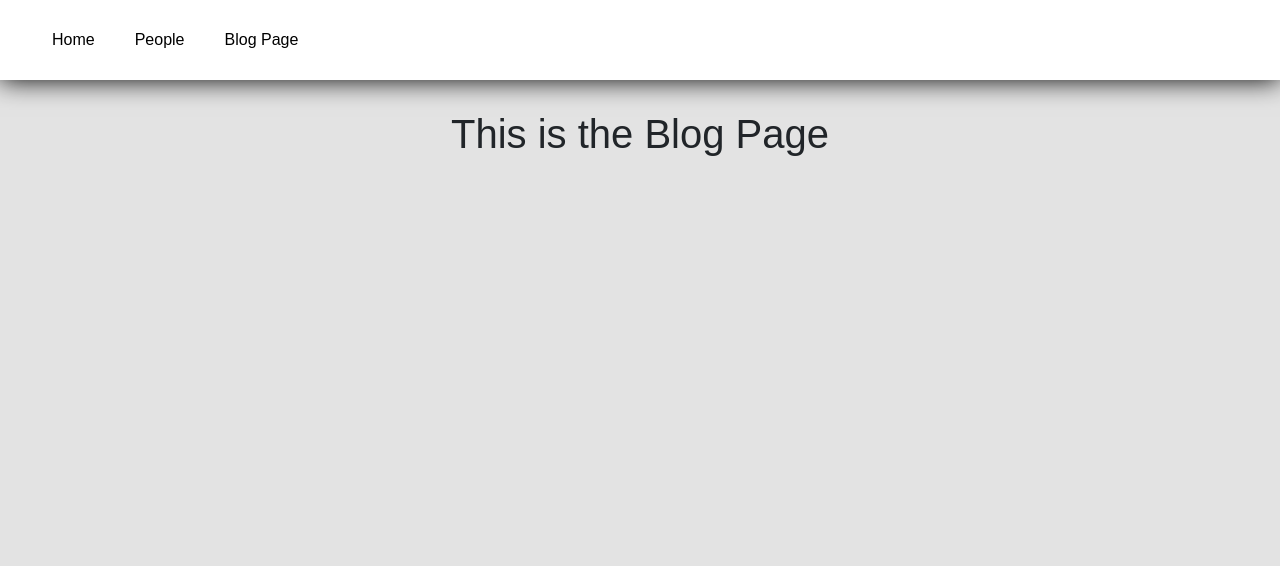
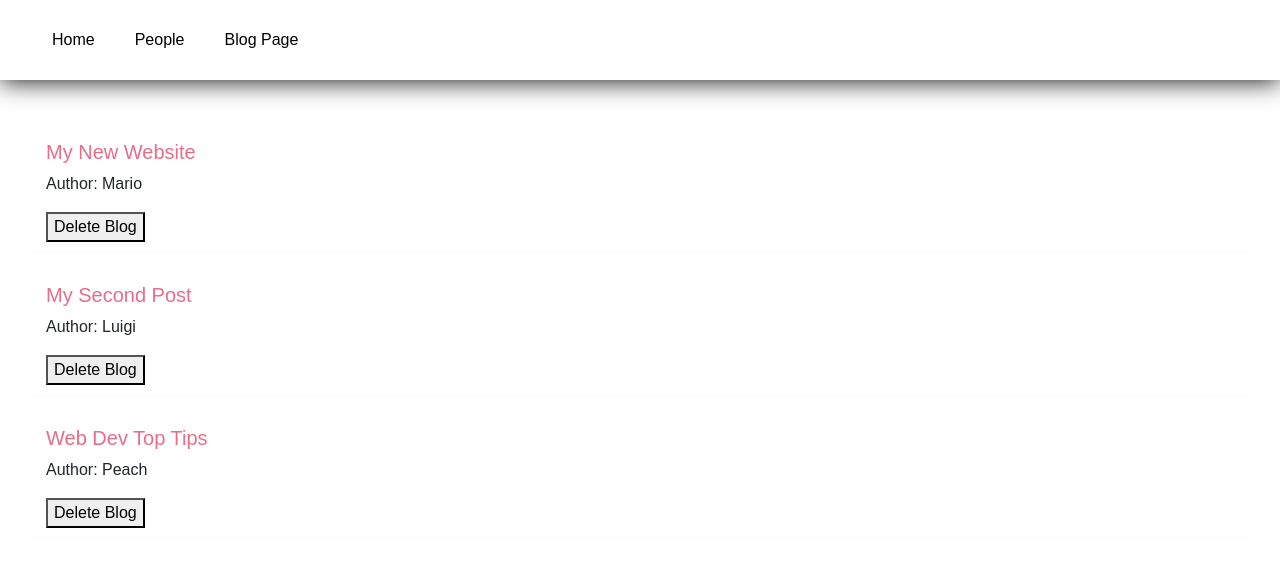
Before and after one commit to blakeah/SPA-website-V2, a React (Create React App) app: page /blog-page in a window 1280 px wide. Shown: the top 566 px of the page. Built offline with nearby package versions, Linux system fonts and the light colour scheme.

Commit message:
add blog section

```diff
--- a/package.json
+++ b/package.json
@@ -10,7 +10,10 @@
     "@testing-library/react": "^13.4.0",
     "@testing-library/user-event": "^13.5.0",
     "bootstrap": "^5.3.1",
+    "dotenv": "^16.3.1",
     "easeljs-react": "^0.2.0",
+    "express": "^4.18.2",
+    "mysql": "^2.18.1",
     "react": "^18.2.0",
     "react-bootstrap": "^2.8.0",
     "react-dom": "^18.2.0",
--- /dev/null
+++ b/src/components/Blog.js
@@ -0,0 +1,27 @@
+import React, { useEffect, useState } from 'react';
+import BlogList from './BlogList'
+
+const Blog = () => {
+  const [blogs, setBlogs] = useState([
+    { title: 'My New Website', body: 'Lorem ipsum.....', author: 'Mario', id: '1' },
+    { title: 'My Second Post', body: 'Lorem ipsum.....', author: 'Luigi', id: '2' },
+    { title: 'Web Dev Top Tips', body: 'Lorem ipsum.....', author: 'Peach', id: '3' }
+  ]);
+
+  const handleDelete = (id) => {
+    const newBlogs = blogs.filter(blog => blog.id !== id)
+    setBlogs(newBlogs);
+  }
+
+  useEffect(() => {
+    console.log("use effect ran")
+  })
+
+  return (
+    <div>
+      <BlogList blogs={blogs} handleDelete={handleDelete}/>
+    </div>
+  );
+};
+
+export default Blog;
--- /dev/null
+++ b/src/components/BlogList.js
@@ -0,0 +1,19 @@
+
+function BlogList({blogs, title, handleDelete}) {
+
+  // const blogs = props.blogs;
+
+  return (
+    <div className="blog-list">
+    {blogs.map((blog) => (
+      <div key={blog.id} className="blog-preview">
+        <h2>{blog.title}</h2>
+        <p>Author: {blog.author}</p>
+        <button onClick={() => handleDelete(blog.id)}>Delete Blog</button>
+      </div>
+    ))}
+    </div>
+  )
+};
+
+export default BlogList;
--- a/src/components/BlogPage.js
+++ b/src/components/BlogPage.js
@@ -1,7 +1,8 @@
+import Blog from '../components/Blog.js';
 
 function BlogPage(props) {
   return (
-      <h1 className="col-md-4 offset-md-4">This is the Blog Page</h1>
+      <Blog />
   )
 };
 
--- a/src/components/Card.js
+++ b/src/components/Card.js
@@ -9,7 +9,7 @@ import blankFace from '../assets/blank.jpg'
 function Card({ person }) {
   return (
     <Container>
-    <div className="cards col-7">
+    <div className="cards col-9">
       <Row>
         <Col xs={4}>
         {person.image ? (
--- a/src/components/styles/Cards.css
+++ b/src/components/styles/Cards.css
@@ -22,9 +22,9 @@
 }
 
 .personFocus-left {
-  background-color: red;
+  background-color: white;
 }
 
 .personFocus-right {
-  background-color: blue;
+  background-color: white;
 }
--- a/src/components/styles/Navbar.css
+++ b/src/components/styles/Navbar.css
@@ -1,7 +1,7 @@
 
 body {
     height: 125vh;
-    background-color: #e3e3e3;
+    background-color: #FFFFFF;
     background-size: cover;
     font-family: sans-serif;
     margin-top: 80px;
--- /dev/null
+++ b/src/components/styles/blogStyle.css
@@ -0,0 +1,15 @@
+.blog-preview {
+  padding: 10px 16px;
+  background-color: #FFFFFF;
+  margin: 20px 0;
+  border-bottom: 1px solid #fafafa;
+  text-align: left;
+}
+.blog-preview:hover {
+  box-shadow: 1px 3px 5px rgba(0, 0, 0, 0.1);
+}
+.blog-preview h2 {
+  font-size: 20px;
+  color: #e76d89;
+  margin-bottom: 8px;
+}
```
Also changed, not shown: src/App.js (+10 -9 lines), src/server/server.js (added, +32 -0 lines), src/server/routes/blogRoutes.js (added), 2 other files (tests, documents, lock files or other folders).
